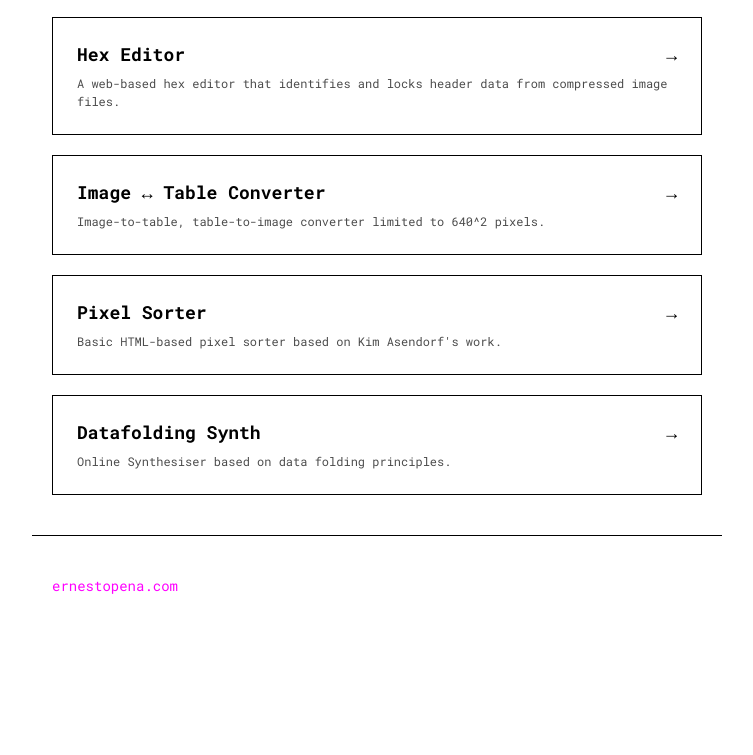
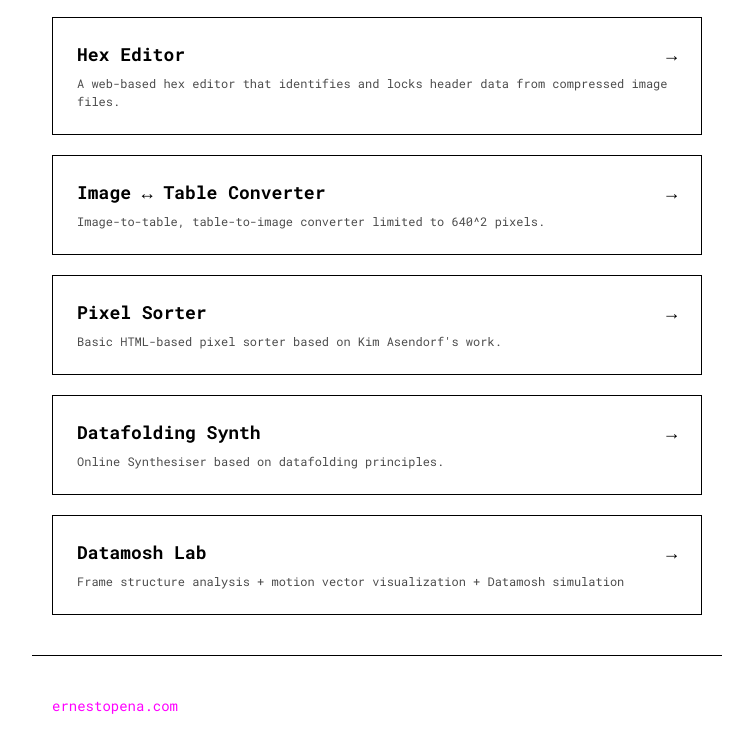
Before and after one commit to Errrnesto/errrnesto.github.io, a plain HTML site: page index.html in a window 1280 px wide. Shown: the part 525-1280 px from the top of the page, without its empty margins (263-1016 px from the left). Before the commit the page ends 1160 px from the top, so only its background shows below. Drawn offline with Linux system fonts and the light colour scheme.

Commit message:
Update index.html

```diff
--- a/index.html
+++ b/index.html
@@ -158,7 +158,12 @@
 
       <a href="datafolding-standalone.html" class="card" target="_blank">
         <h2>Datafolding Synth<span class="card-arrow">→</span></h2>
-        <p>Online Synthesiser based on data folding principles.</p>
+        <p>Online Synthesiser based on datafolding principles.</p>
+      </a>
+
+      <a href="datamosh-lab.html" class="card" target="_blank">
+        <h2>Datamosh Lab<span class="card-arrow">→</span></h2>
+        <p>Frame structure analysis + motion vector visualization + Datamosh simulation</p>
       </a>
 
       <!-- END CARD TEMPLATE -->
```
